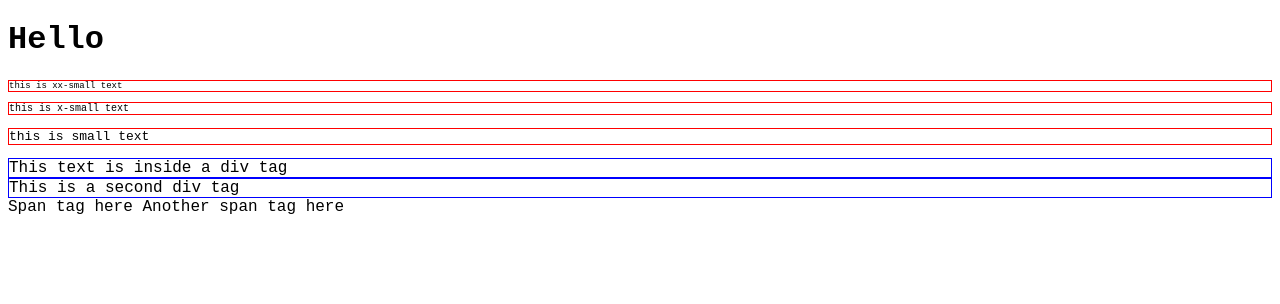
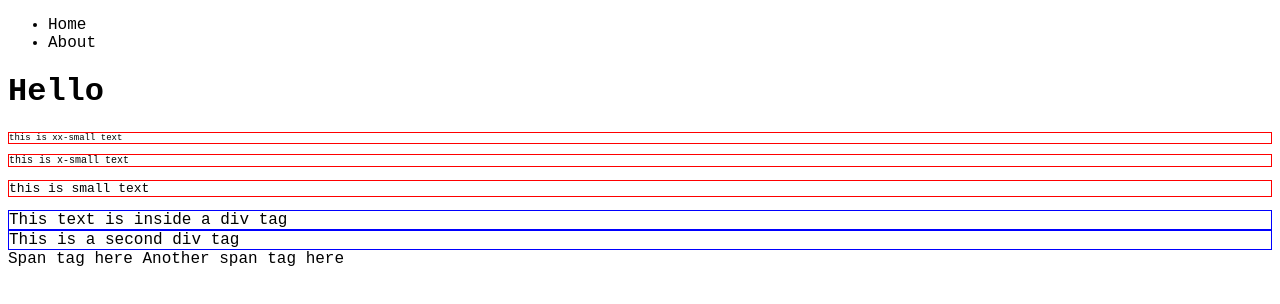
Before and after one commit to ndpage/course1-django-for-everybody-webApps-2021, a plain HTML site: page Week4/doc.html in a window 1280 px wide. Drawn offline with Linux system fonts and the light colour scheme.

Commit message:
Added nav bar css sheet and nav tag

```diff
--- a/Week4/doc.html
+++ b/Week4/doc.html
@@ -6,8 +6,15 @@
   <meta name="viewport" content="width=device-width, initial-scale=1.0">
   <title>DJ4E: HTML and CSS</title>
   <link href="styles.css" rel="stylesheet">
+  <link href="navbar.css" rel="stylesheet">
 </head>
 <body>
+  <nav>
+    <ul>
+        <li>Home</li>
+        <li>About</li>
+    </ul>
+  </nav>
 <main id='main'>
   <h1>Hello</h1>
   <p style="font-size: xx-small;">
--- /dev/null
+++ b/Week4/navbar.css
@@ -0,0 +1,3 @@
+nav {
+
+}
```
